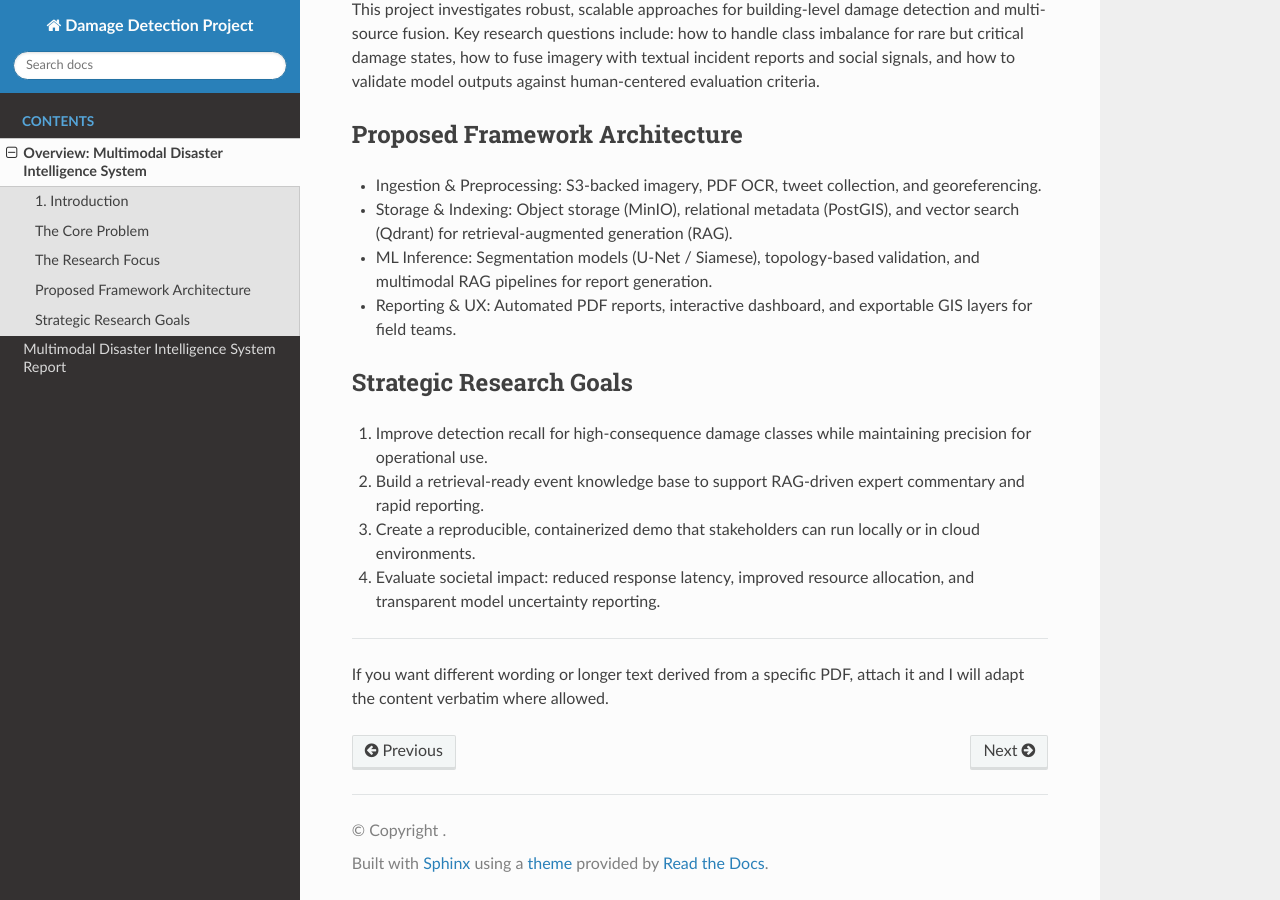
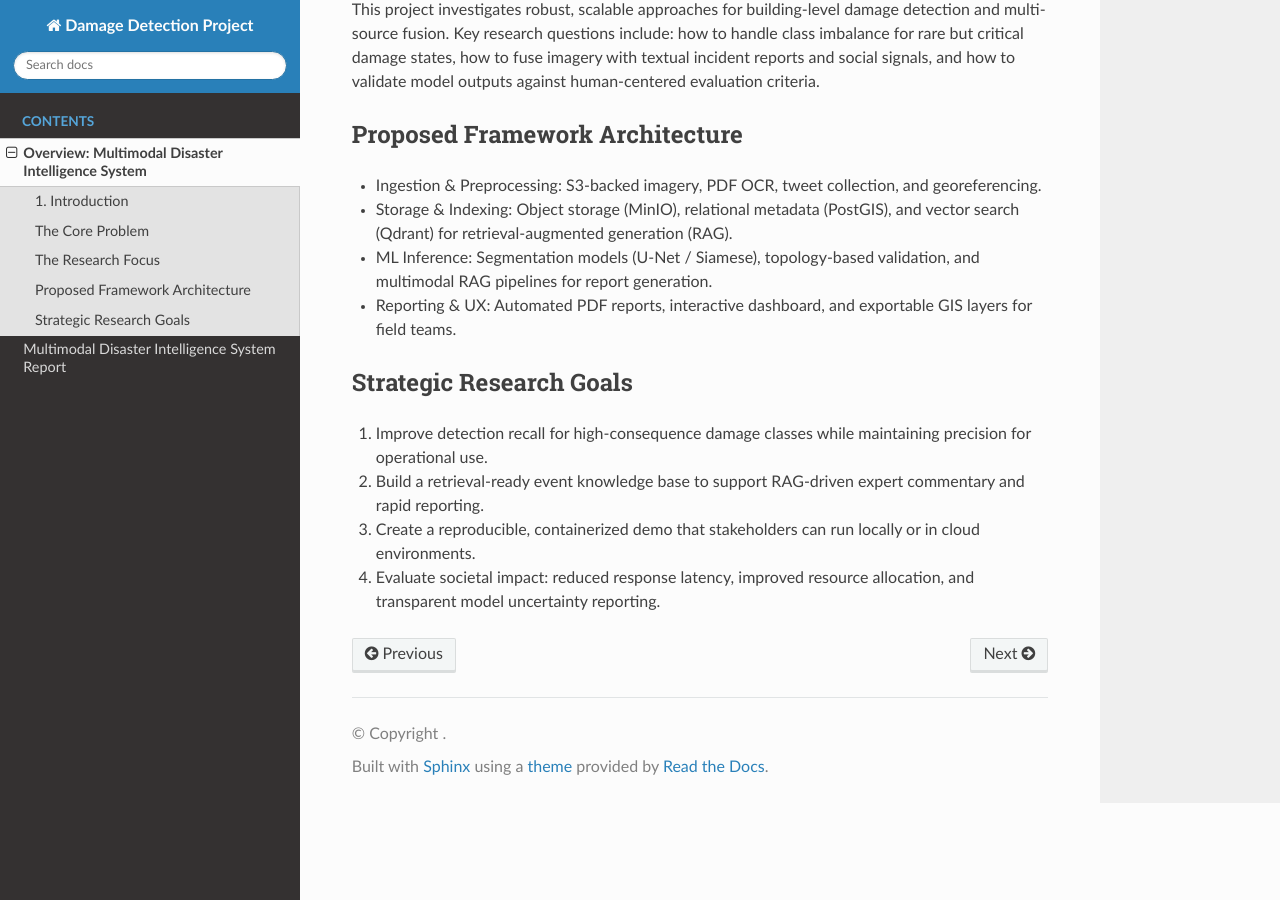
Before and after one commit to medaminAoutmani/Post-Disaster-Building-Damage-Assessment-Detection, a Sphinx documentation site: the page built from docs/motivation.md, in a window 1280 px wide and 900 px high, scrolled down 679 px. Built offline with Sphinx 7.4.7 and the Read the Docs theme 3.1.0, drawn with Linux system fonts in a browser that asks for light colours.

```diff
--- a/docs/motivation.md
+++ b/docs/motivation.md
@@ -27,7 +27,3 @@
 2. Build a retrieval-ready event knowledge base to support RAG-driven expert commentary and rapid reporting.
 3. Create a reproducible, containerized demo that stakeholders can run locally or in cloud environments.
 4. Evaluate societal impact: reduced response latency, improved resource allocation, and transparent model uncertainty reporting.
-
----
-
-If you want different wording or longer text derived from a specific PDF, attach it and I will adapt the content verbatim where allowed.
```
